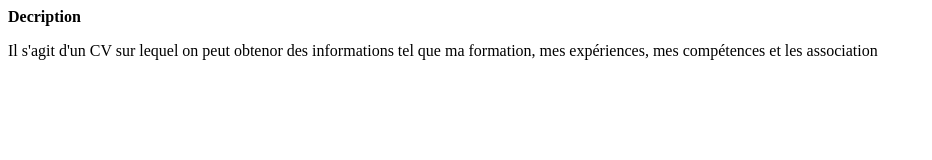
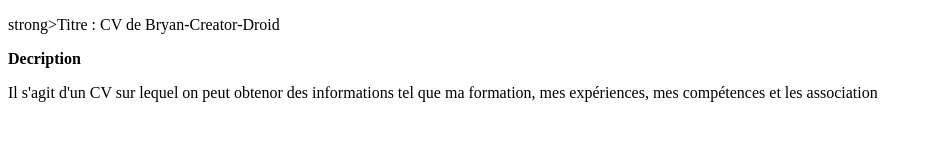
Before and after one commit to Bryan-Creator-Droid/mon-cv, a plain HTML site: page index.html in a window 1280 px wide. Shown: the whole page, without its empty margins (0-932 px from the left). Drawn offline with Linux system fonts and the light colour scheme.

Commit message:
modification local enregistrer

```diff
--- a/index.html
+++ b/index.html
@@ -8,6 +8,7 @@
 </head>
 <body>
     <section>
+        <p>strong>Titre :</strong> CV de Bryan-Creator-Droid</p>
         <strong>Decription</strong>
         <p>Il s'agit d'un CV sur lequel on peut obtenor des informations tel que ma formation, mes expériences, mes compétences et les association</p>
     </section>
```
